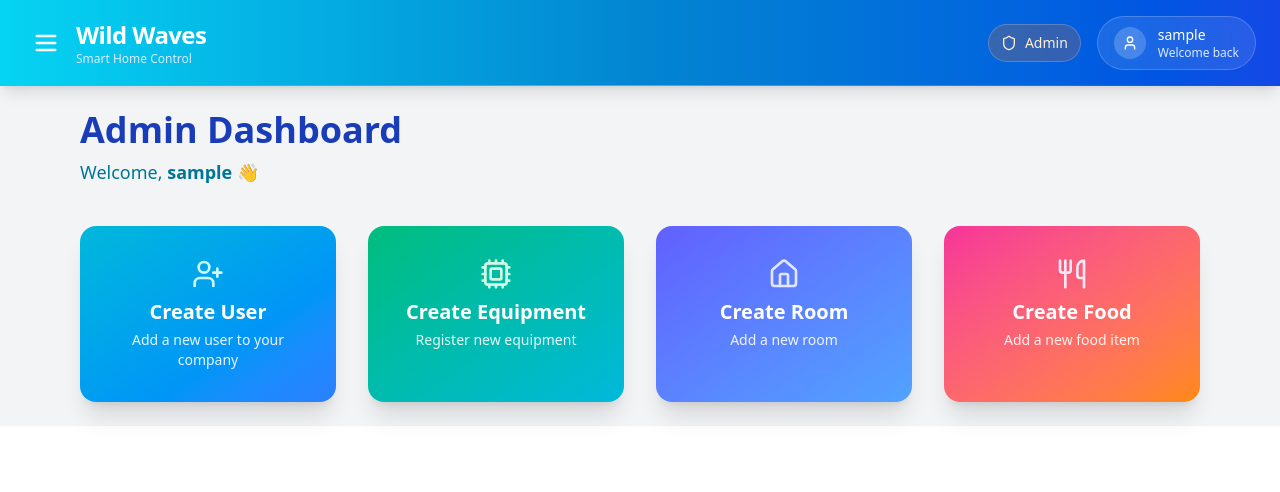
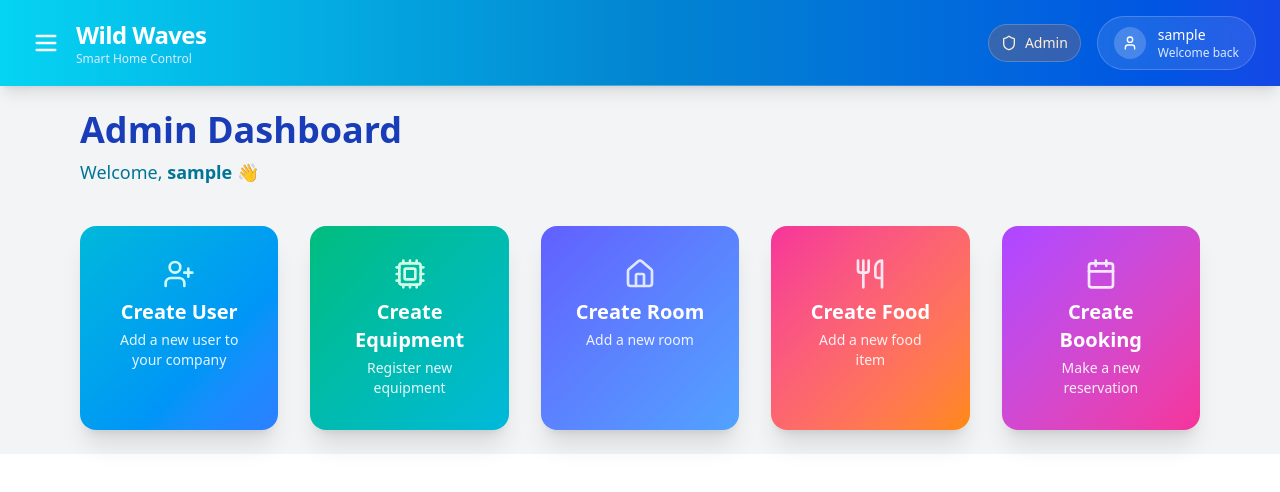
Before and after one commit to Wild-Waves-Kumana/Wild-Waves-Internal, a React (Vite) app in the folder frontend/: page /admindashboard in a window 1280 px wide. Shown: the top 492 px of the page. Built offline with nearby package versions, Linux system fonts and the light colour scheme; no server answers; sample sign-in values are in the browser's storage.

Commit message:
feat: Add Create Booking button to AdminDashboard and implement CreateBooking page

```diff
--- a/frontend/src/pages/AdminDashboard.jsx
+++ b/frontend/src/pages/AdminDashboard.jsx
@@ -1,7 +1,7 @@
 import React, { useContext } from 'react';
 import { useNavigate } from 'react-router-dom';
 import { UserContext } from '../context/UserContext';
-import { UserPlus, Home, Cpu, Utensils } from 'lucide-react'; // <-- Add Utensils icon
+import { UserPlus, Home, Cpu, Utensils, Calendar } from 'lucide-react'; // <-- Add Calendar icon
 
 const AdminDashboard = () => {
   const navigate = useNavigate();
@@ -19,7 +19,7 @@ const AdminDashboard = () => {
           </div>
         </div>
 
-        <div className="grid grid-cols-1 md:grid-cols-4 gap-8">
+        <div className="grid grid-cols-1 md:grid-cols-5 gap-8">
           <button
             onClick={() => navigate('/create-user')}
             className="group bg-gradient-to-br from-cyan-500 to-blue-500 rounded-2xl shadow-xl p-8 flex flex-col items-center hover:scale-105 transition-transform duration-200"
@@ -52,6 +52,14 @@ const AdminDashboard = () => {
             <h2 className="text-xl font-semibold text-white mb-1">Create Food</h2>
             <p className="text-white/90 text-sm text-center">Add a new food item</p>
           </button>
+          <button
+            onClick={() => navigate('/create-booking')}
+            className="group bg-gradient-to-br from-purple-500 to-pink-500 rounded-2xl shadow-xl p-8 flex flex-col items-center hover:scale-105 transition-transform duration-200"
+          >
+            <Calendar className="w-8 h-8 text-purple-100 mb-2" />
+            <h2 className="text-xl font-semibold text-white mb-1">Create Booking</h2>
+            <p className="text-white/90 text-sm text-center">Make a new reservation</p>
+          </button>
         </div>
       </div>
     </div>
--- /dev/null
+++ b/frontend/src/pages/create-pages/CreateBooking.jsx
@@ -0,0 +1,11 @@
+
+
+const CreateBooking = () => {
+  return (
+    <div>
+      <h1>Create Booking</h1>
+    </div>
+  );
+};
+
+export default CreateBooking;
```
